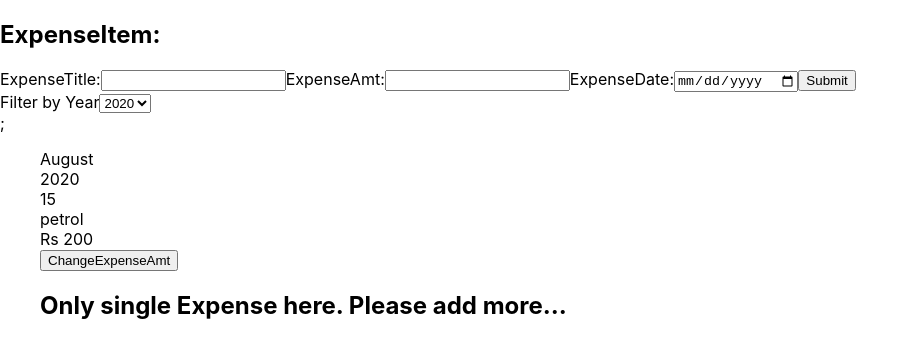
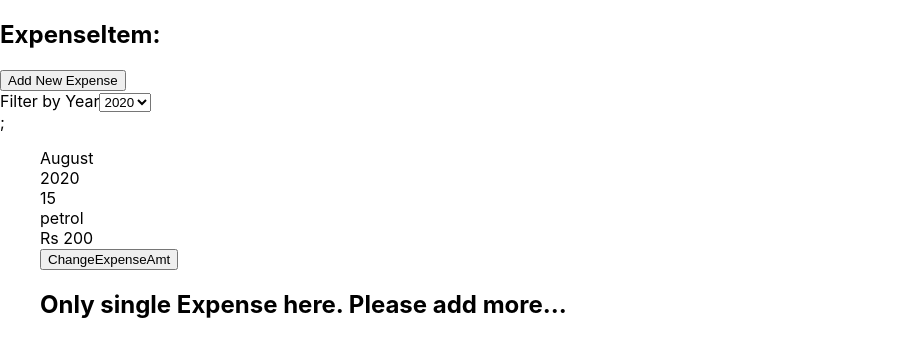
Before and after one commit to Manjulavignesh/React-ExpenseItem, a React (Create React App) app: page / in a window 1280 px wide. Shown: the top 358 px of the page, without its empty margins (0-919 px from the left). Built offline with nearby package versions, Linux system fonts and the light colour scheme.

Commit message:
adding new button to show form

```diff
--- a/src/App.js
+++ b/src/App.js
@@ -15,16 +15,24 @@ const DummyExpenses = [
 ];
 
 const App = () => {
+  const [isediting,setisediting]=useState(false);
   const [expenses, setExpenses] = useState(DummyExpenses);
   const EventListnerHandler = (expense) => {
     setExpenses((prevExpenses) => {
       return [expense, ...prevExpenses];
     });
   };
+  const starteditinghandler=()=>{
+    setisediting(true);
+  }
+  const changeHandler=()=>{
+    setisediting(false);
+  }
   return (
     <div>
       <h2>ExpenseItem:</h2>
-      <ExpenseForm onAddEventListner={EventListnerHandler} />
+     {!isediting && <button onClick={starteditinghandler}>Add New Expense</button>}
+      {isediting&&<ExpenseForm setediting={changeHandler}onAddEventListner={EventListnerHandler} />}
       <Expenses items={expenses} />
 
     </div>
```
